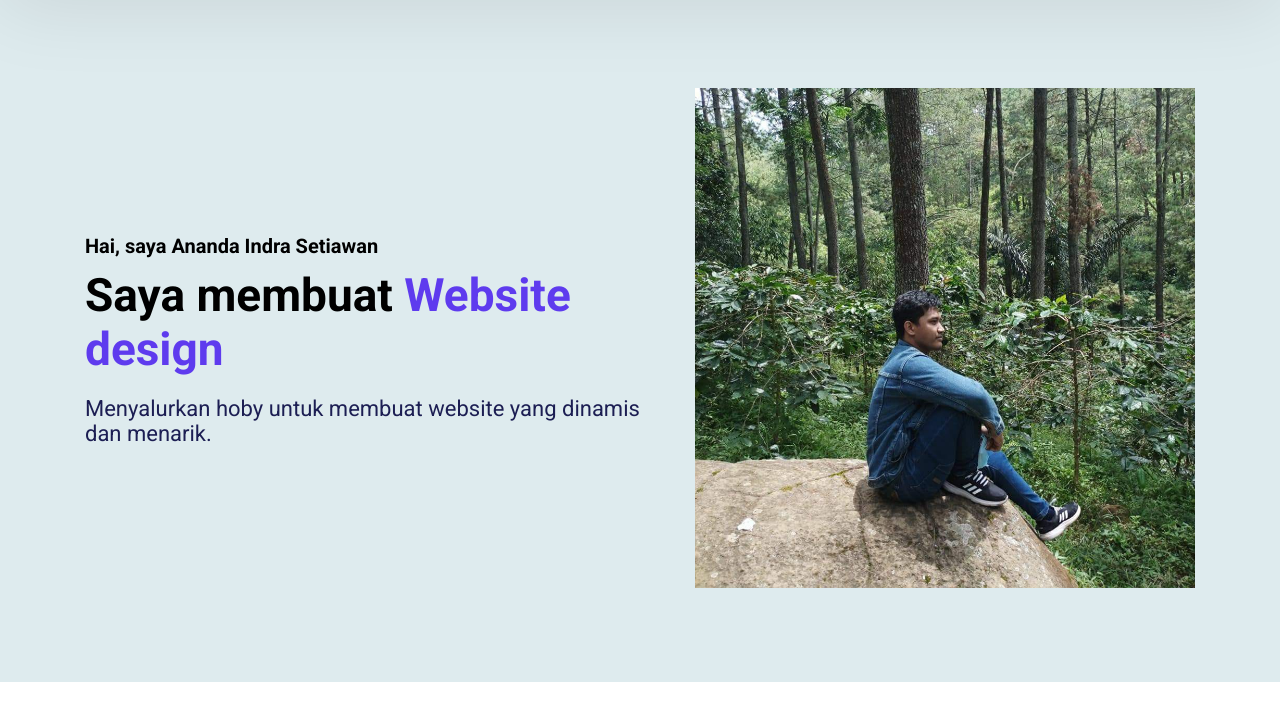
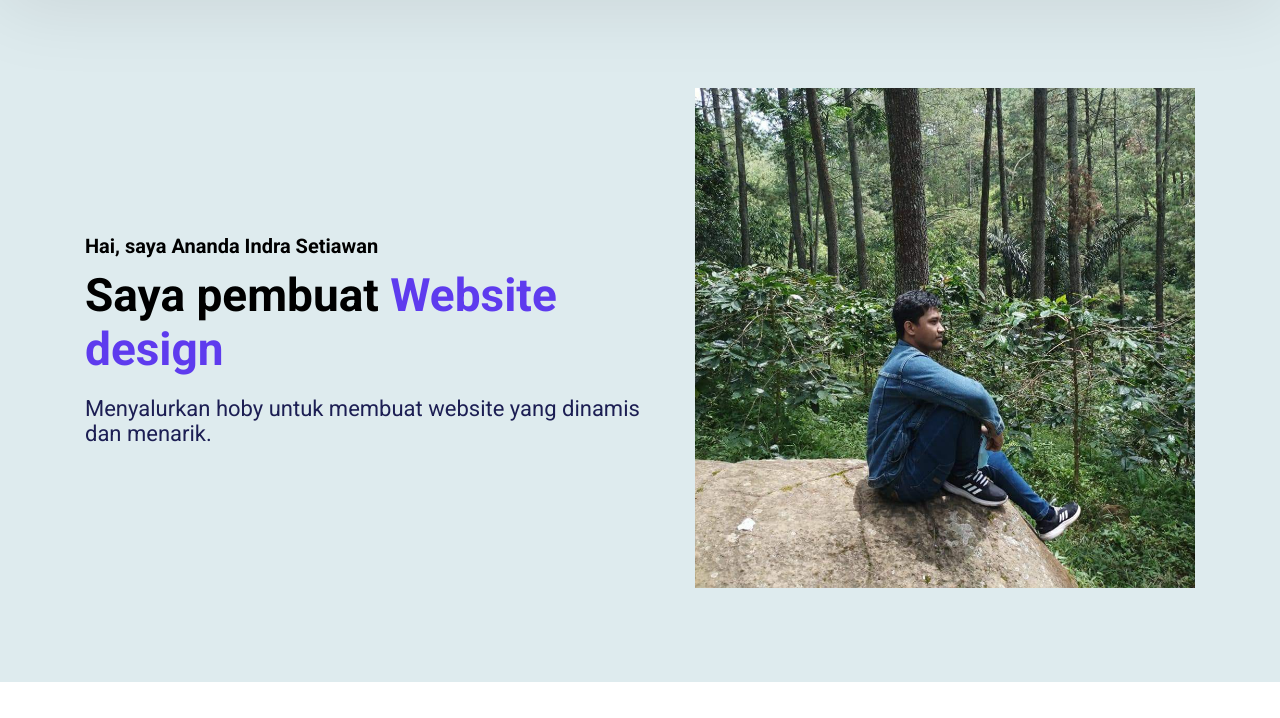
Before and after one commit to andrast32/Portfolio, a plain HTML site: page index.html in a window 1280 px wide. Shown: the part 82-800 px from the top of the page. Drawn offline with nearby package versions, Linux system fonts and the light colour scheme.

Commit message:
Update index.html

```diff
--- a/index.html
+++ b/index.html
@@ -33,7 +33,7 @@
     <div class="main" id="main">
         <div class="left">
             <h5>Hai, saya Ananda Indra Setiawan</h5>
-            <h3>Saya membuat <span>Website design</span></h3>
+            <h3>Saya pembuat <span>Website design</span></h3>
             <p>
                 Menyalurkan hoby untuk membuat website yang dinamis dan menarik.
             </p>
```
